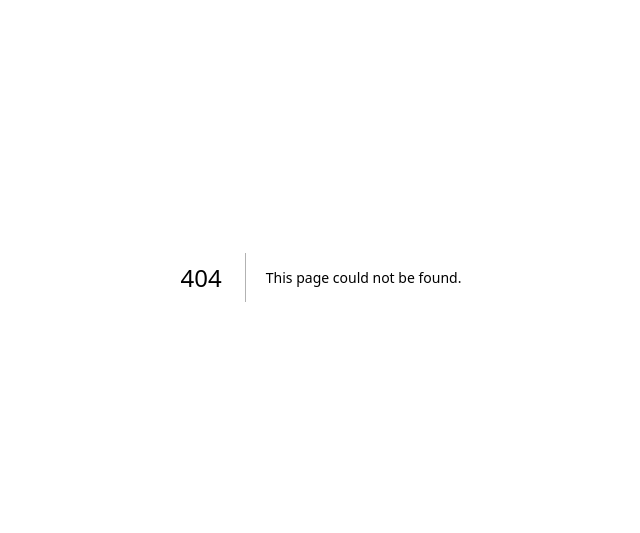
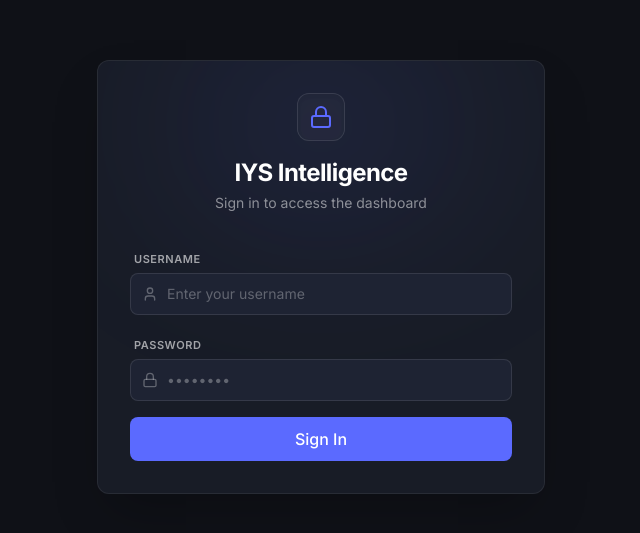
Before and after one commit to marwanalyy17/IYS-INTEL, a Next.js app: page /login in a window 1280 px wide. Before the commit this address had no page. Shown: the part 123-656 px from the top of the page, without its empty margins (319-959 px from the left). Built offline with nearby package versions, Linux system fonts and the light colour scheme.

Commit message:
Implement authentication layer with login page and middleware

```diff
--- /dev/null
+++ b/src/app/api/auth/login/route.ts
@@ -0,0 +1,42 @@
+import { NextResponse } from 'next/server'
+import { cookies } from 'next/headers'
+
+export async function POST(request: Request) {
+  try {
+    const { username, password } = await request.json()
+
+    // Retrieve the admin credentials from environment variables
+    const adminUser = process.env.ADMIN_USERNAME
+    const adminPass = process.env.ADMIN_PASSWORD
+
+    // If environment variables aren't set, block login to prevent unauthorized access
+    if (!adminUser || !adminPass) {
+      console.error('Missing ADMIN_USERNAME or ADMIN_PASSWORD in environment variables.')
+      return NextResponse.json(
+        { error: 'Authentication is not configured on the server.' },
+        { status: 500 }
+      )
+    }
+
+    if (username === adminUser && password === adminPass) {
+      // Create a secure session token (in a real app this would be a JWT, but a secure random string works for basic auth)
+      // We'll just set a simple boolean cookie since the middleware just checks for its presence
+
+      cookies().set({
+        name: 'iys_auth_session',
+        value: 'authenticated',
+        httpOnly: true,
+        path: '/',
+        secure: process.env.NODE_ENV === 'production',
+        sameSite: 'lax',
+        maxAge: 60 * 60 * 24 * 7 // 1 week
+      })
+
+      return NextResponse.json({ success: true })
+    }
+
+    return NextResponse.json({ error: 'Invalid username or password' }, { status: 401 })
+  } catch (err) {
+    return NextResponse.json({ error: 'Internal server error' }, { status: 500 })
+  }
+}
--- /dev/null
+++ b/src/app/api/auth/logout/route.ts
@@ -0,0 +1,7 @@
+import { NextResponse } from 'next/server'
+import { cookies } from 'next/headers'
+
+export async function POST() {
+  cookies().delete('iys_auth_session')
+  return NextResponse.json({ success: true })
+}
--- /dev/null
+++ b/src/app/login/page.tsx
@@ -0,0 +1,102 @@
+'use client'
+
+import { useState } from 'react'
+import { useRouter } from 'next/navigation'
+import { Lock, User } from 'lucide-react'
+
+export default function LoginPage() {
+  const router = useRouter()
+  const [username, setUsername] = useState('')
+  const [password, setPassword] = useState('')
+  const [error, setError] = useState('')
+  const [loading, setLoading] = useState(false)
+
+  const handleLogin = async (e: React.FormEvent) => {
+    e.preventDefault()
+    setLoading(true)
+    setError('')
+
+    try {
+      const res = await fetch('/api/auth/login', {
+        method: 'POST',
+        headers: { 'Content-Type': 'application/json' },
+        body: JSON.stringify({ username, password })
+      })
+
+      if (res.ok) {
+        router.push('/')
+        router.refresh()
+      } else {
+        const data = await res.json()
+        setError(data.error || 'Invalid credentials')
+      }
+    } catch (err) {
+      setError('An error occurred. Please try again.')
+    } finally {
+      setLoading(false)
+    }
+  }
+
+  return (
+    <div className="min-h-screen bg-bg flex items-center justify-center p-4">
+      <div className="w-full max-w-md bg-surface border border-white/[0.07] rounded-xl shadow-2xl p-8 relative overflow-hidden">
+        {/* Subtle background glow effect */}
+        <div className="absolute top-0 left-1/2 -translate-x-1/2 w-64 h-32 bg-accent/20 blur-[100px] rounded-full pointer-events-none" />
+
+        <div className="relative z-10 flex flex-col items-center mb-8">
+          <div className="w-12 h-12 bg-white/[0.03] border border-white/[0.1] rounded-xl flex items-center justify-center mb-4 text-accent shadow-inner">
+            <Lock size={24} />
+          </div>
+          <h1 className="text-2xl font-bold tracking-tight text-white">IYS Intelligence</h1>
+          <p className="text-white/50 text-sm mt-1">Sign in to access the dashboard</p>
+        </div>
+
+        <form onSubmit={handleLogin} className="relative z-10 space-y-4">
+          {error && (
+            <div className="p-3 bg-red-500/10 border border-red-500/20 text-red-400 text-sm rounded-lg text-center font-medium">
+              {error}
+            </div>
+          )}
+
+          <div className="space-y-1">
+            <label className="text-[11px] font-semibold text-white/60 uppercase tracking-wider pl-1">Username</label>
+            <div className="relative">
+              <User className="absolute left-3 top-1/2 -translate-y-1/2 text-white/30" size={16} />
+              <input
+                type="text"
+                value={username}
+                onChange={(e) => setUsername(e.target.value)}
+                className="w-full bg-surface2 border border-white/[0.1] rounded-lg py-2.5 pl-9 pr-4 text-sm text-white placeholder-white/30 focus:outline-none focus:border-accent focus:ring-1 focus:ring-accent/50 transition-all"
+                placeholder="Enter your username"
+                required
+              />
+            </div>
+          </div>
+
+          <div className="space-y-1">
+            <label className="text-[11px] font-semibold text-white/60 uppercase tracking-wider pl-1">Password</label>
+            <div className="relative">
+              <Lock className="absolute left-3 top-1/2 -translate-y-1/2 text-white/30" size={16} />
+              <input
+                type="password"
+                value={password}
+                onChange={(e) => setPassword(e.target.value)}
+                className="w-full bg-surface2 border border-white/[0.1] rounded-lg py-2.5 pl-9 pr-4 text-sm text-white placeholder-white/30 focus:outline-none focus:border-accent focus:ring-1 focus:ring-accent/50 transition-all"
+                placeholder="••••••••"
+                required
+              />
+            </div>
+          </div>
+
+          <button
+            type="submit"
+            disabled={loading}
+            className="w-full mt-6 bg-accent hover:bg-accent/90 text-white font-medium py-2.5 rounded-lg transition-all disabled:opacity-50 disabled:cursor-not-allowed shadow-[0_0_15px_rgba(var(--accent),0.3)] hover:shadow-[0_0_25px_rgba(var(--accent),0.5)]"
+          >
+            {loading ? 'Authenticating...' : 'Sign In'}
+          </button>
+        </form>
+      </div>
+    </div>
+  )
+}
--- a/src/components/Dashboard.tsx
+++ b/src/components/Dashboard.tsx
@@ -271,6 +271,16 @@ export default function Dashboard() {
           <Building2 size={12} /> Brands
         </button>
 
+        <button
+          onClick={async () => {
+            await fetch('/api/auth/logout', { method: 'POST' })
+            window.location.href = '/login'
+          }}
+          className="flex items-center gap-1.5 text-[11px] px-2.5 py-1.5 rounded-md border border-white/[0.13] text-red-400/80 hover:bg-red-500/10 hover:text-red-400 hover:border-red-500/30 transition-colors ml-2"
+        >
+          Logout
+        </button>
+
         <span className="text-[9px] text-white/25 uppercase tracking-widest whitespace-nowrap ml-auto">Powered by Marwan Aly</span>
       </div>
 
--- /dev/null
+++ b/src/middleware.ts
@@ -0,0 +1,39 @@
+import { NextResponse } from 'next/server'
+import type { NextRequest } from 'next/server'
+
+export function middleware(request: NextRequest) {
+  const { pathname } = request.nextUrl
+
+  // Public paths that don't require authentication
+  const isPublicPath = pathname === '/login' || pathname.startsWith('/api/auth/') || pathname.startsWith('/api/cron/')
+
+  // Static files and internal Next.js paths (like /_next) bypass middleware via matcher config
+  const hasAuthCookie = request.cookies.has('iys_auth_session')
+
+  if (!isPublicPath && !hasAuthCookie) {
+    // Redirect to login page if trying to access a protected route without a cookie
+    const loginUrl = new URL('/login', request.url)
+    return NextResponse.redirect(loginUrl)
+  }
+
+  if (pathname === '/login' && hasAuthCookie) {
+    // Redirect to dashboard if trying to access login page while already authenticated
+    const dashboardUrl = new URL('/', request.url)
+    return NextResponse.redirect(dashboardUrl)
+  }
+
+  return NextResponse.next()
+}
+
+// See "Matching Paths" below to learn more
+export const config = {
+  matcher: [
+    /*
+     * Match all request paths except for the ones starting with:
+     * - _next/static (static files)
+     * - _next/image (image optimization files)
+     * - favicon.ico (favicon file)
+     */
+    '/((?!_next/static|_next/image|favicon.ico).*)',
+  ],
+}
```
